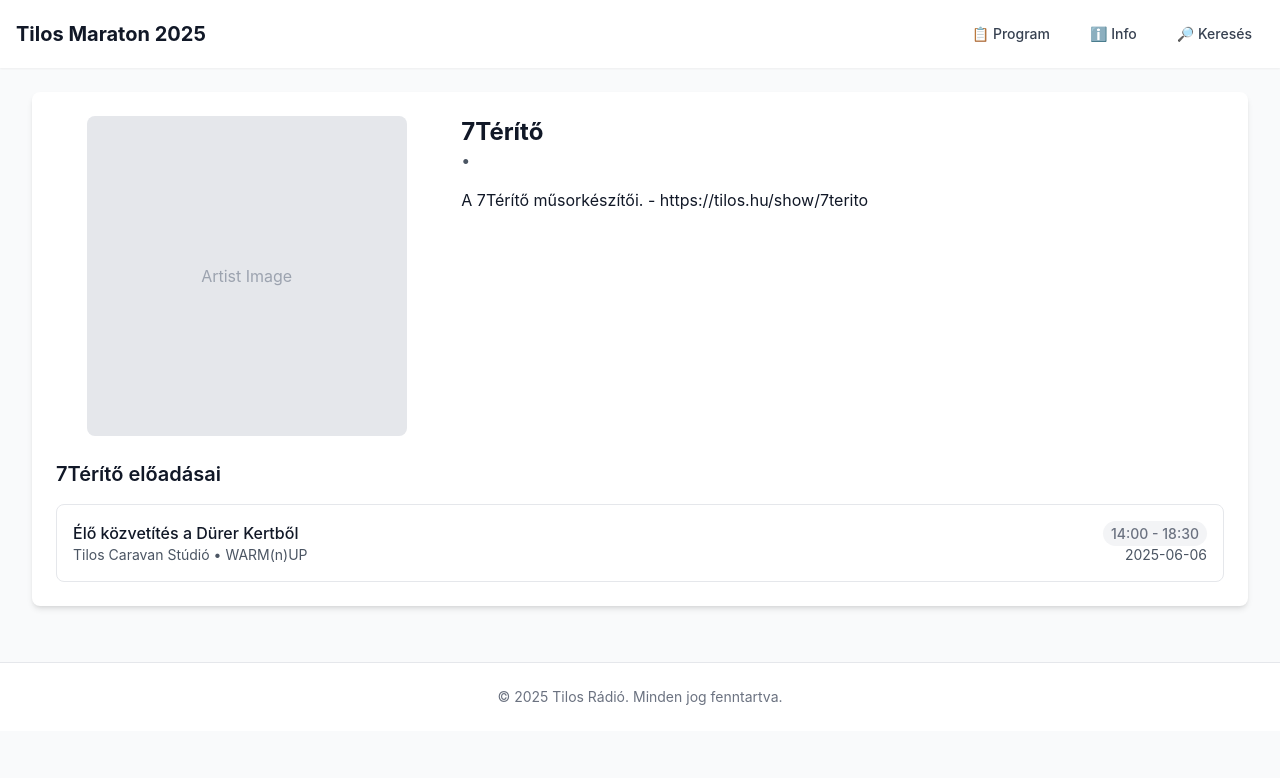
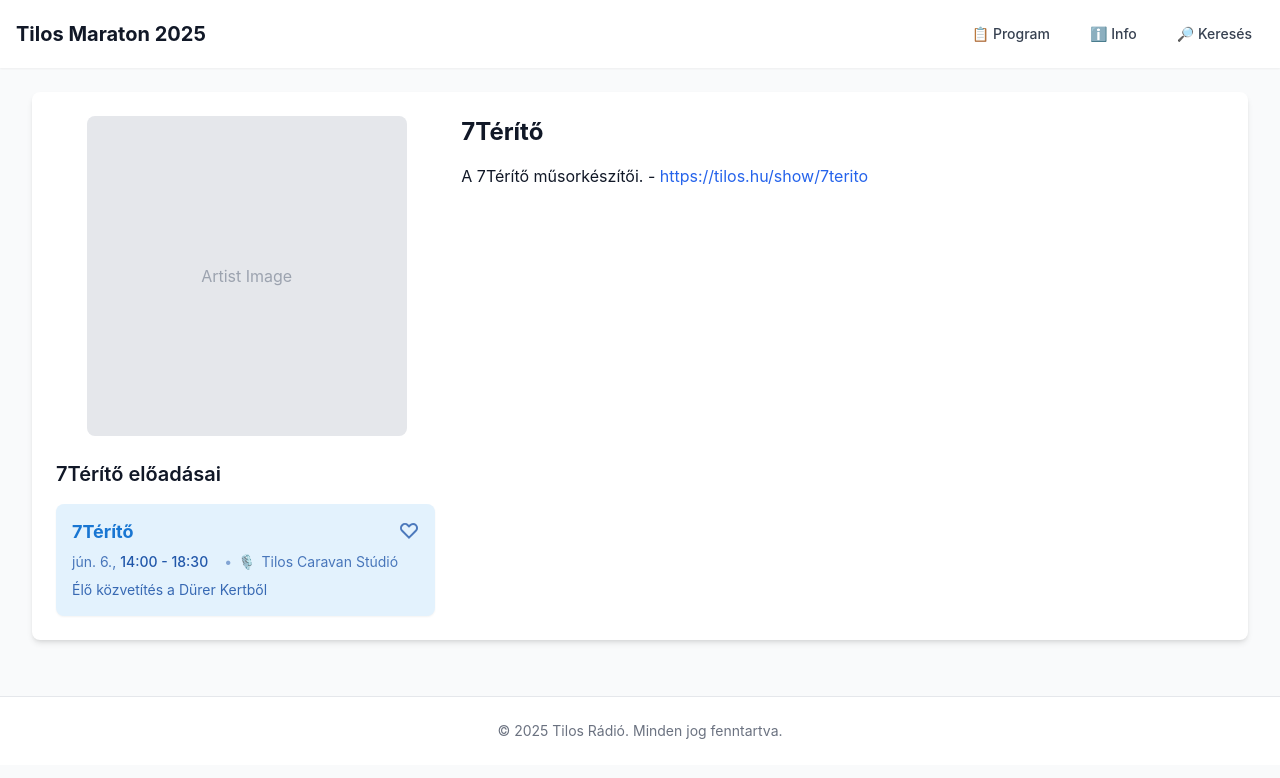
Before and after one commit to delanni/tilos-maraton, a React (Vite) app: page /artist/7terito in a window 1280 px wide. Shown: the top 778 px of the page. Built offline with nearby package versions, Linux system fonts and the light colour scheme.

Commit message:
add links handling

```diff
--- /dev/null
+++ b/src/components/LinkifiedDescriptions.tsx
@@ -0,0 +1,63 @@
+import type React from "react";
+const URL_REGEX = /(https?:\/\/[^\s]+)/g;
+
+interface LinkifiedDescriptionProps {
+  description: string;
+  className?: string;
+  style?: React.CSSProperties;
+}
+
+export const LinkifiedDescription: React.FC<LinkifiedDescriptionProps> = ({
+  description,
+  className = "whitespace-pre-line",
+  style,
+}: LinkifiedDescriptionProps) => {
+  if (!description) return null;
+
+  const parts: React.ReactNode[] = [];
+  let lastIndex = 0;
+  let match: RegExpExecArray | null = null;
+
+  // Find all URLs in the description
+  while (true) {
+    match = URL_REGEX.exec(description);
+    if (match === null) break;
+
+    const url = match[0];
+    const matchStart = match.index;
+    const matchEnd = URL_REGEX.lastIndex;
+
+    // Add text before the URL
+    if (matchStart > lastIndex) {
+      parts.push(
+        <span key={`text-${lastIndex}`}>{description.substring(lastIndex, matchStart)}</span>,
+      );
+    }
+
+    // Add the URL as a link
+    parts.push(
+      <a
+        key={`link-${matchStart}`}
+        href={url}
+        target="_blank"
+        rel="noopener noreferrer"
+        className="text-blue-600 hover:underline break-all"
+      >
+        {url}
+      </a>,
+    );
+
+    lastIndex = matchEnd;
+  }
+
+  // Add any remaining text after the last URL
+  if (lastIndex < description.length) {
+    parts.push(<span key="text-end">{description.substring(lastIndex)}</span>);
+  }
+
+  return (
+    <p className={className} style={style}>
+      {parts}
+    </p>
+  );
+};
--- a/src/pages/ArtistPage.tsx
+++ b/src/pages/ArtistPage.tsx
@@ -8,7 +8,8 @@ import {
   getStageById,
 } from "../services/dataService";
 import type { Artist, Performance, Day, Stage } from "../types";
-import PerformanceTimeLabel from "../components/PerformanceTimeLabel";
+import { PerformanceCard } from "../components/PerformanceCard";
+import { LinkifiedDescription } from "../components/LinkifiedDescriptions";
 
 type ArtistPageData = Artist & {
   performances: Array<Performance & { day: Day | undefined; stage: Stage | undefined }>;
@@ -57,34 +58,34 @@ export const ArtistPage: React.FC = () => {
           <div className="md:w-2/3 space-y-4">
             <div>
               <h2 className="text-2xl font-bold">{artist.name}</h2>
-              <p className="text-gray-600">
-                {artist.genre} • {artist.collective}
-              </p>
+              {(artist.genre || artist.collective) && (
+                <p className="text-gray-600">
+                  {artist.genre} • {artist.collective}
+                </p>
+              )}
             </div>
             <div className="prose max-w-none">
-              <p>{artist.description}</p>
+              {artist.description && <LinkifiedDescription description={artist.description} />}
             </div>
           </div>
         </div>
 
         <div className="mt-8">
           <h3 className="text-xl font-semibold mb-4">{artist.name} előadásai</h3>
-          <div className="space-y-2">
+          <div className="grid gap-4 md:grid-cols-2 lg:grid-cols-3">
             {artist.performances.map((performance) => (
-              <div key={performance.id} className="p-4 border rounded-lg">
-                <div className="flex justify-between items-center">
-                  <div>
-                    <p className="font-medium"> {performance.description}</p>
-                    <p className="text-sm text-gray-600">
-                      {performance.stage?.name} • {performance.day?.name}
-                    </p>
-                  </div>
-                  <div className="text-right">
-                    <PerformanceTimeLabel performance={performance} full />
-                    <p className="text-sm text-gray-600">{performance.day?.date}</p>
-                  </div>
-                </div>
-              </div>
+              <PerformanceCard
+                key={performance.id}
+                performance={{
+                  ...performance,
+                  artist: {
+                    name: artist.name,
+                    collective: artist.collective,
+                    description: artist.description,
+                    genre: artist.genre,
+                  },
+                }}
+              />
             ))}
           </div>
         </div>
```
